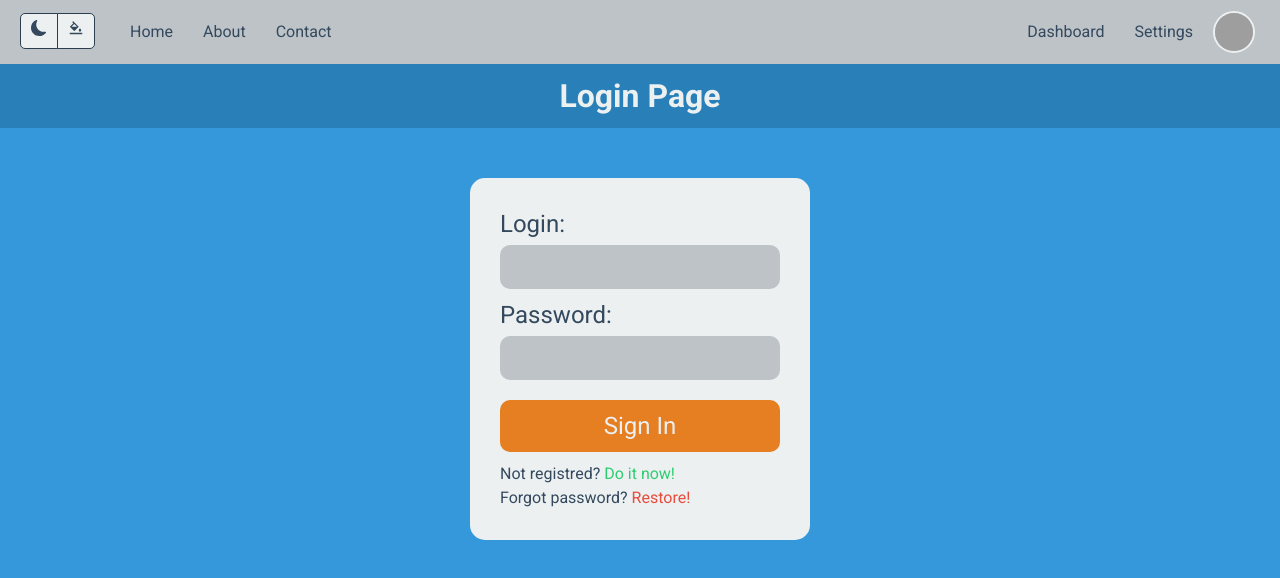
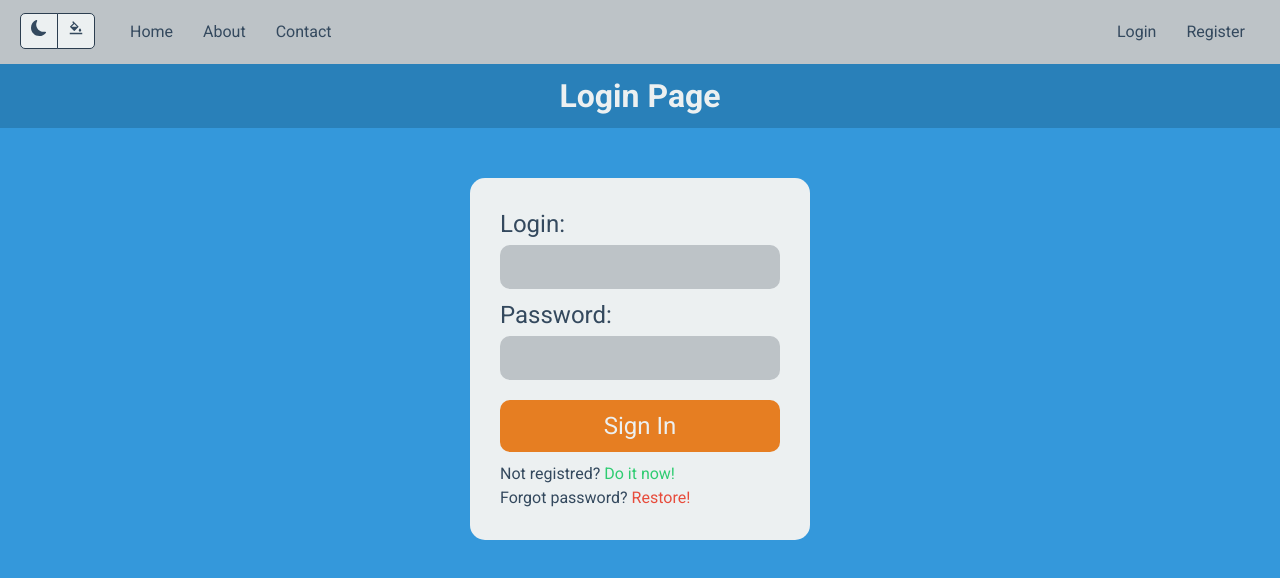
Before and after one commit to Hacker32Bit/todo-list-project, a React (Create React App) app: page /login in a window 1280 px wide. Shown: the top 578 px of the page. Built offline with nearby package versions, Linux system fonts and the light colour scheme; grey boxes are pictures that could not be loaded.

Commit message:
Fixed button color in register and login form

```diff
--- a/src/app/index.tsx
+++ b/src/app/index.tsx
@@ -15,7 +15,7 @@ const AboutPage = lazy(() => import("../pages/AboutPage"));
 const DashboardPage = lazy(() => import("../pages/DashboardPage"));
 
 const App = () => {
-  const [isLogged, setIsLogged] = useState(true);
+  const [isLogged, setIsLogged] = useState(false);
 
   const {theme} = useTheme()
   const {color} = useColor()
--- a/src/widgets/HeaderWidget.tsx
+++ b/src/widgets/HeaderWidget.tsx
@@ -11,7 +11,7 @@ const HeaderWidget: React.FC = () => {
   const { theme, toggleTheme } = useTheme();
   const { toggleColor } = useColor();
 
-  const [isLogged, setIsLogged] = useState(true);
+  const [isLogged, setIsLogged] = useState(false);
 
   return (
     <div className="header">
--- a/src/widgets/RegisterWidget.css
+++ b/src/widgets/RegisterWidget.css
@@ -1,13 +1,13 @@
-.login-form button {
+.login-form button.register {
   background: #2ecc71;
 }
 
-.login-form button:hover {
+.login-form button.register:hover {
   background-color: #27ae60;
 }
 
 .login-form label.rule {
-    font: var(--font-s)
+  font: var(--font-s);
 }
 
 .login-form a.rule {
--- a/src/widgets/RegisterWidget.tsx
+++ b/src/widgets/RegisterWidget.tsx
@@ -1,8 +1,8 @@
 import React from "react";
 import { Link } from "react-router-dom";
 
+import "./RegisterWidget.css";
 import "./LoginForm.css";
-import "./RegisterWidget.css";
 
 const RegisterWidget: React.FC = () => {
   return (
@@ -23,7 +23,7 @@ const RegisterWidget: React.FC = () => {
           </label>
         </div>
 
-        <button className="btn">Sign Up</button>
+        <button className="register">Sign Up</button>
         <p>
           have account? <Link to="/login">Sing In now!</Link>
         </p>
```
Lines whose indentation alone changed are shown as unchanged.
